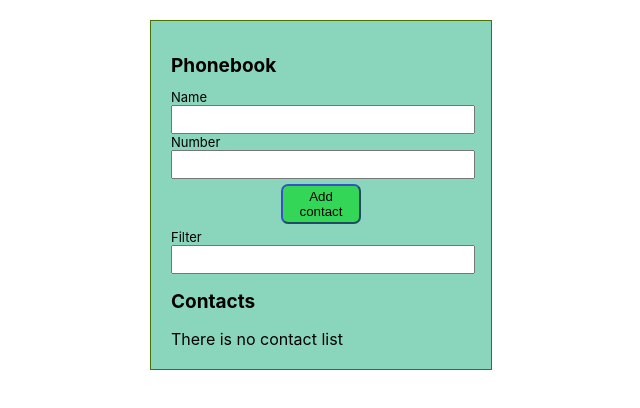
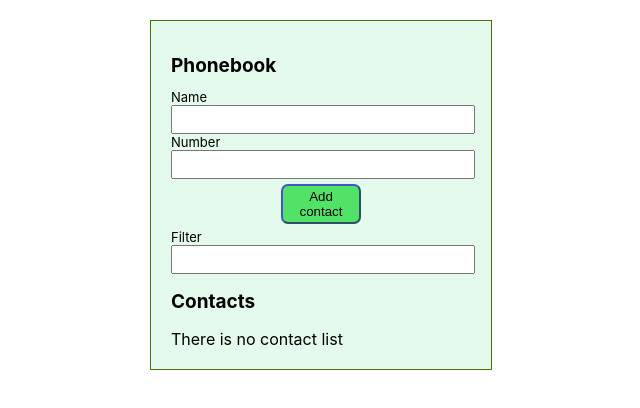
Before and after one commit to Andriy323/goit-react-hw-02-phonebook, a React (Create React App) app: page / in a window 1280 px wide. Shown: the top 408 px of the page, without its empty margins (319-959 px from the left). Built offline with nearby package versions, Linux system fonts and the light colour scheme.

Commit message:
correct color

```diff
--- a/src/components/App.module.css
+++ b/src/components/App.module.css
@@ -7,7 +7,7 @@
   width: 300px;
   padding: 20px;
   border: 1px solid #477405;
-  background-color: rgb(138, 214, 189);
+  background-color: rgb(227, 250, 236);
   margin-left: auto;
   margin-right: auto;
   margin-top: 20px;
```
